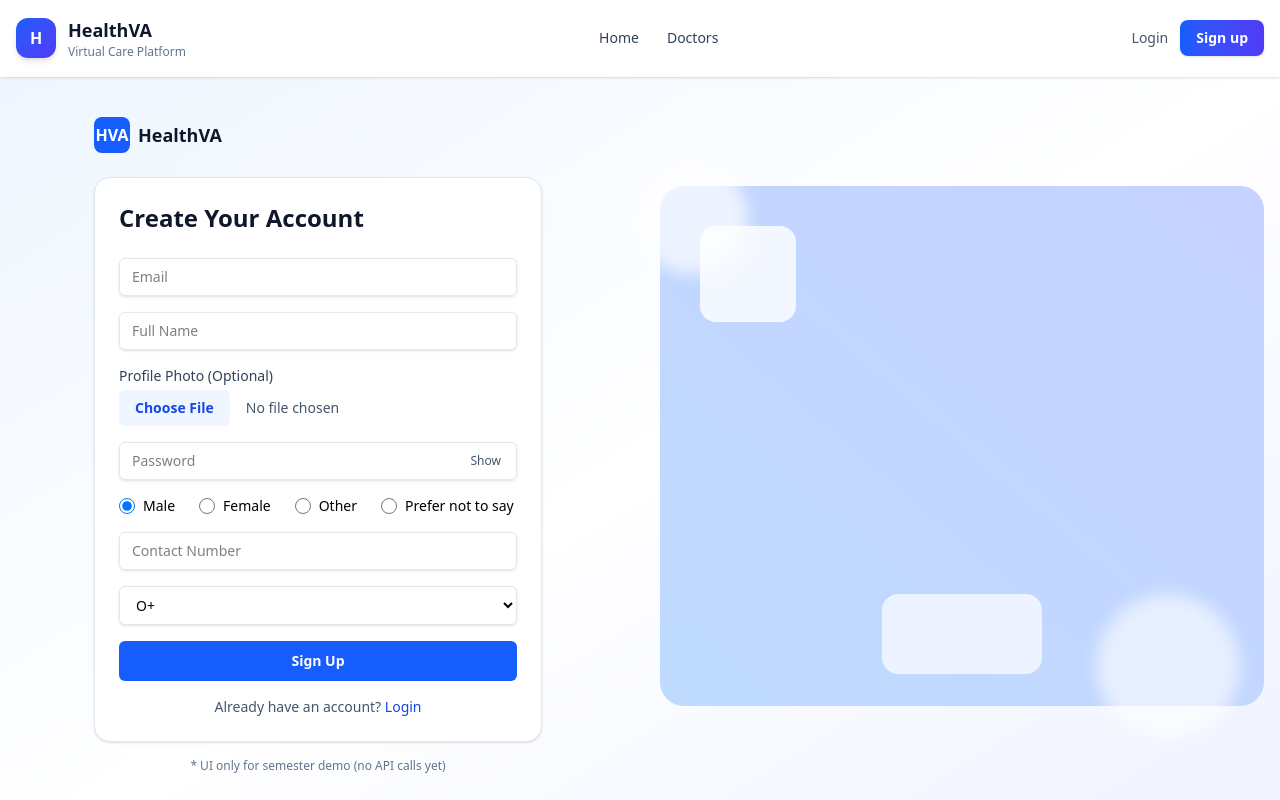
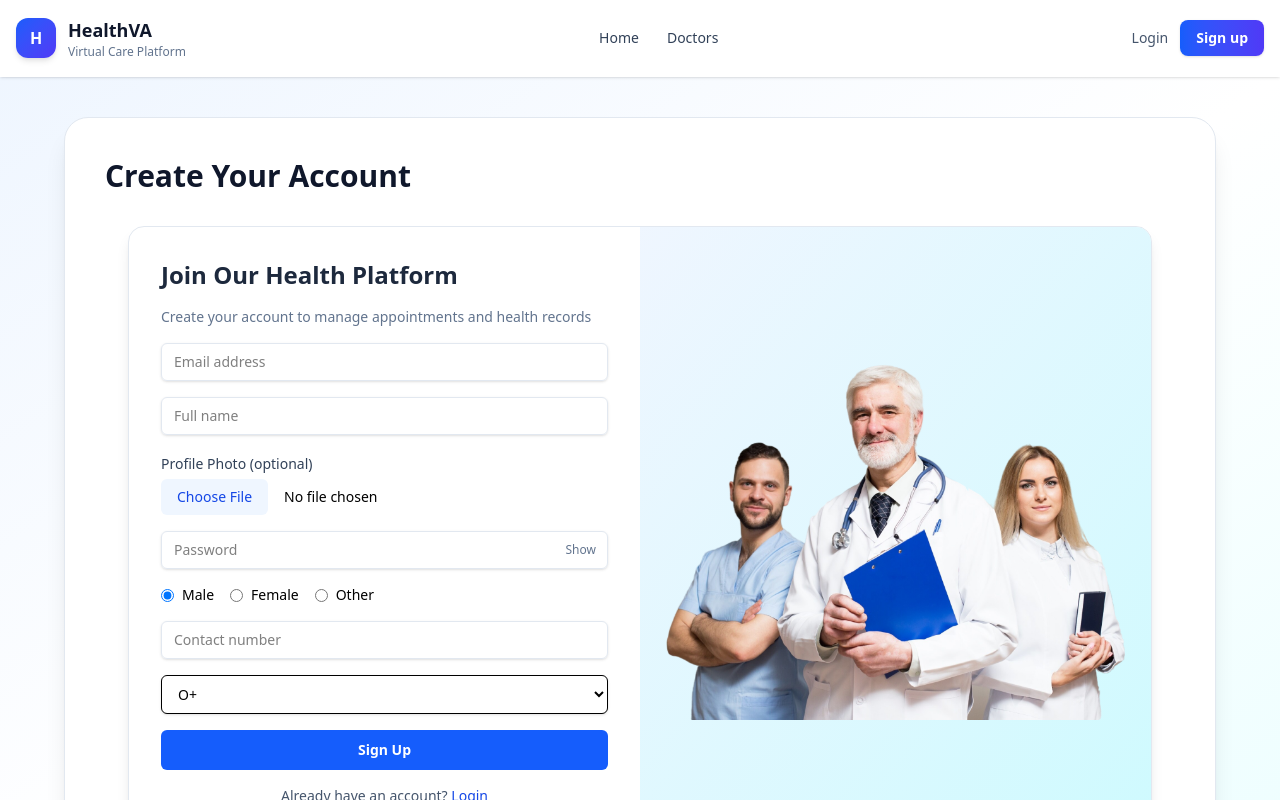
Before and after one commit to AaishaShahani2001/MediMate, a React app in the folder frontend/: page /signup in a window 1280 px wide. Shown: the top 800 px of the page. Built offline with nearby package versions, Linux system fonts and the light colour scheme; the HTML template or start-up script is replaced by a standard one.

Commit message:
modified login and signup ui

```diff
--- a/frontend/src/components/AuthLayout.jsx
+++ b/frontend/src/components/AuthLayout.jsx
@@ -1,31 +1,40 @@
 import { Link } from "react-router-dom";
 
-export default function AuthLayout({ title, subtitle, children }) {
+export default function AuthLayout({
+  title,
+  subtitle,
+  size = "compact", // compact | wide
+  children,
+}) {
   return (
-    <main className="min-h-screen bg-linear-to-br from-blue-50 via-white to-indigo-50">
-      <div className="mx-auto grid max-w-7xl grid-cols-1 items-center gap-10 px-4 py-10 md:grid-cols-2">
-        {/* Left: Form */}
-        <div className="mx-auto w-full max-w-md">
-          <Link to="/" className="mb-6 inline-flex items-center gap-2">
-            <div className="grid h-9 w-9 place-items-center rounded-lg bg-blue-600 text-white font-bold">HVA</div>
-            <span className="text-lg font-semibold text-slate-900">HealthVA</span>
-          </Link>
-          <div className="rounded-2xl border border-slate-200 bg-white p-6 shadow-sm">
-            <h1 className="text-2xl font-semibold text-slate-900">{title}</h1>
-            {subtitle && <p className="mt-1 text-sm text-slate-600">{subtitle}</p>}
-            <div className="mt-6">{children}</div>
+    <main className="min-h-screen bg-linear-to-br from-blue-50 via-white to-cyan-50 flex items-center justify-center px-4 py-10">
+
+      {/* Responsive container */}
+      <div
+        className={`w-full ${
+          size === "wide"
+            ? "max-w-6xl"
+            : "max-w-md"
+        }`}
+      >
+        {/* AUTH CARD */}
+        <div className="rounded-3xl border border-slate-200 bg-white p-6 sm:p-8 lg:p-10 shadow-xl">
+
+          {/* Title */}
+          <h1 className="text-2xl sm:text-3xl font-bold text-slate-900">
+            {title}
+          </h1>
+
+          {subtitle && (
+            <p className="mt-2 text-sm text-slate-600">
+              {subtitle}
+            </p>
+          )}
+
+          {/* Content */}
+          <div className="mt-6 sm:mt-8">
+            {children}
           </div>
-          <p className="mt-4 text-center text-xs text-slate-500">
-            * UI only for semester demo (no API calls yet)
-          </p>
-        </div>
-
-        {/* Right: Decorative panel */}
-        <div className="relative hidden h-[520px] rounded-3xl bg-linear-to-tr from-blue-200 to-indigo-200 md:block">
-          <div className="absolute -left-6 -top-6 h-28 w-28 rounded-full bg-white/70 blur" />
-          <div className="absolute -bottom-8 right-6 h-36 w-36 rounded-full bg-white/60 blur" />
-          <div className="absolute left-10 top-10 h-24 w-24 rounded-2xl bg-white/80 backdrop-blur" />
-          <div className="absolute bottom-8 left-1/2 h-20 w-40 -translate-x-1/2 rounded-2xl bg-white/70 backdrop-blur" />
         </div>
       </div>
     </main>
--- a/frontend/src/pages/Signup.jsx
+++ b/frontend/src/pages/Signup.jsx
@@ -2,6 +2,7 @@ import { useState } from "react";
 import { Link, useNavigate } from "react-router-dom";
 import AuthLayout from "../components/AuthLayout";
 import { API_BASE, useAuth } from "../context/AuthContext";
+import heroImg from "../assets/header_img.png";
 
 const BLOOD_GROUPS = ["A+", "A-", "B+", "B-", "O+", "O-", "AB+", "AB-"];
 
@@ -30,6 +31,12 @@ export default function Signup() {
     if (!form.name) e.name = "Full name is required";
     if (!form.password || form.password.length < 6) e.password = "Min 6 characters";
     if (!form.phone) e.phone = "Contact number is required";
+    if (!form.phone) {
+      e.phone = "Contact number is required";
+    } else if (!/^[0-9]{10}$/.test(form.phone)) {
+      e.phone = "Enter a valid 10-digit phone number";
+    }
+
     if (!form.blood) e.blood = "Select your blood group";
     setErrors(e);
     return Object.keys(e).length === 0;
@@ -69,133 +76,140 @@ export default function Signup() {
   }
 
   return (
-    <AuthLayout title="Create Your Account">
-      <form onSubmit={onSubmit} className="space-y-4">
+    <AuthLayout title="Create Your Account" size="wide">
+      <div className="mx-auto grid w-full max-w-5xl grid-cols-1 overflow-hidden rounded-2xl border border-slate-200 bg-white shadow-lg lg:grid-cols-2">
+
+        {/* ================= LEFT : FORM ================= */}
+        <form
+          onSubmit={onSubmit}
+          className="space-y-4 p-8"
+        >
+          <h2 className="text-2xl font-bold text-slate-800">
+            Join Our Health Platform
+          </h2>
+
+          <p className="text-sm text-slate-500">
+            Create your account to manage appointments and health records
+          </p>
+
           {/* Email */}
-        <div>
           <input
             type="email"
-            placeholder="Email"
+            placeholder="Email address"
             value={form.email}
             onChange={(e) => setForm({ ...form, email: e.target.value })}
-            className={`w-full rounded-md border px-3 py-2 text-sm outline-none shadow-sm
-              ${errors.email ? "border-red-300 focus:ring-2 focus:ring-red-200"
-                : "border-slate-200 focus:border-blue-300 focus:ring-2 focus:ring-blue-200"}`}
+            className={`w-full rounded-md border px-3 py-2 text-sm shadow-sm outline-none
+            ${errors.email
+                ? "border-red-300"
+                : "border-slate-200 focus:ring-2 focus:ring-blue-200"
+              }`}
           />
-          {errors.email && <p className="mt-1 text-xs text-red-600">{errors.email}</p>}
-        </div>
+          {errors.email && <p className="text-xs text-red-600">{errors.email}</p>}
 
           {/* Full Name */}
-        <div>
           <input
-            placeholder="Full Name"
+            placeholder="Full name"
             value={form.name}
             onChange={(e) => setForm({ ...form, name: e.target.value })}
-            className={`w-full rounded-md border px-3 py-2 text-sm outline-none shadow-sm
-              ${errors.name ? "border-red-300 focus:ring-2 focus:ring-red-200"
-                : "border-slate-200 focus:border-blue-300 focus:ring-2 focus:ring-blue-200"}`}
+            className={`w-full rounded-md border px-3 py-2 text-sm shadow-sm outline-none
+            ${errors.name
+                ? "border-red-300"
+                : "border-slate-200 focus:ring-2 focus:ring-blue-200"
+              }`}
           />
-          {errors.name && <p className="mt-1 text-xs text-red-600">{errors.name}</p>}
-        </div>
+          {errors.name && <p className="text-xs text-red-600">{errors.name}</p>}
 
-        {/* Optional Avatar */}
+          {/* Avatar */}
           <div>
-          <label className="block mb-1 text-sm font-medium text-slate-700">
-            Profile Photo (Optional)
+            <label className="text-sm font-medium text-slate-700">
+              Profile Photo (optional)
             </label>
-
             <input
               type="file"
               accept="image/*"
               onChange={(e) => setAvatar(e.target.files[0])}
-            className="w-full text-sm text-slate-600
+              className="mt-1 w-full text-sm
               file:mr-4 file:rounded-md file:border-0
               file:bg-blue-50 file:px-4 file:py-2
-               file:text-sm file:font-semibold file:text-blue-700
-               hover:file:bg-blue-100"
+              file:text-blue-700 hover:file:bg-blue-100"
             />
           </div>
 
-
-        {/* Password with Show */}
-        <div>
+          {/* Password */}
           <div className="relative">
             <input
               type={showPass ? "text" : "password"}
               placeholder="Password"
               value={form.password}
               onChange={(e) => setForm({ ...form, password: e.target.value })}
-              className={`w-full rounded-md border px-3 py-2 pr-12 text-sm outline-none shadow-sm
-                ${errors.password ? "border-red-300 focus:ring-2 focus:ring-red-200"
-                  : "border-slate-200 focus:border-blue-300 focus:ring-2 focus:ring-blue-200"}`}
+              className={`w-full rounded-md border px-3 py-2 pr-12 text-sm shadow-sm outline-none
+              ${errors.password
+                  ? "border-red-300"
+                  : "border-slate-200 focus:ring-2 focus:ring-blue-200"
+                }`}
             />
             <button
               type="button"
-              onClick={() => setShowPass((s) => !s)}
-              className="absolute right-2 top-1/2 -translate-y-1/2 rounded px-2 py-1 text-xs font-medium text-slate-600 hover:bg-slate-100"
+              onClick={() => setShowPass(!showPass)}
+              className="absolute right-3 top-1/2 -translate-y-1/2 text-xs text-slate-500 hover:text-blue-600"
             >
               {showPass ? "Hide" : "Show"}
             </button>
           </div>
-          {errors.password && <p className="mt-1 text-xs text-red-600">{errors.password}</p>}
-        </div>
+          {errors.password && <p className="text-xs text-red-600">{errors.password}</p>}
 
           {/* Gender */}
-        <div className="flex items-center gap-6 text-sm">
-          {["Male", "Female", "Other", "Prefer not to say"].map((g) => (
-            <label key={g} className="inline-flex items-center gap-2">
+          <div className="flex gap-4 text-sm">
+            {["Male", "Female", "Other"].map((g) => (
+              <label key={g} className="flex items-center gap-2">
                 <input
                   type="radio"
-                name="gender"
-                value={g}
                   checked={form.gender === g}
-                onChange={(e) => setForm({ ...form, gender: e.target.value })}
-                className="h-4 w-4 text-blue-600 focus:ring-blue-200"
+                  onChange={() => setForm({ ...form, gender: g })}
+                  className="text-blue-600 focus:ring-blue-200"
                 />
                 {g}
               </label>
             ))}
           </div>
 
-        {/* Contact Number */}
-        <div>
+          {/* Phone */}
           <input
-            placeholder="Contact Number"
+            placeholder="Contact number"
             value={form.phone}
-            onChange={(e) => setForm({ ...form, phone: e.target.value })}
-            className={`w-full rounded-md border px-3 py-2 text-sm outline-none shadow-sm
-              ${errors.phone ? "border-red-300 focus:ring-2 focus:ring-red-200"
-                : "border-slate-200 focus:border-blue-300 focus:ring-2 focus:ring-blue-200"}`}
+            onChange={(e) =>
+              setForm({
+                ...form,
+                phone: e.target.value.replace(/\D/g, ""), // numbers only
+              })
+            }
+            className={`w-full rounded-md border px-3 py-2 text-sm shadow-sm outline-none
+            ${errors.phone
+                ? "border-red-300"
+                : "border-slate-200 focus:ring-2 focus:ring-blue-200"
+              }`}
           />
-          {errors.phone && <p className="mt-1 text-xs text-red-600">{errors.phone}</p>}
-        </div>
+          {errors.phone && <p className="text-xs text-red-600">{errors.phone}</p>}
 
           {/* Blood Group */}
-        <div>
           <select
             value={form.blood}
             onChange={(e) => setForm({ ...form, blood: e.target.value })}
-            className={`w-full rounded-md border px-3 py-2 text-sm outline-none shadow-sm bg-white
-              ${errors.blood ? "border-red-300 focus:ring-2 focus:ring-red-200"
-                : "border-slate-200 focus:border-blue-300 focus:ring-2 focus:ring-blue-200"}`}
+            className="w-full rounded-md border px-3 py-2 text-sm shadow-sm outline-none bg-white focus:ring-2 focus:ring-blue-200"
           >
-            <option value="">Select Blood Group</option>
             {BLOOD_GROUPS.map((g) => (
               <option key={g} value={g}>{g}</option>
             ))}
           </select>
-          {errors.blood && <p className="mt-1 text-xs text-red-600">{errors.blood}</p>}
-        </div>
 
-        {err && <p className="text-sm text-rose-600">{err}</p>}
+          {err && <p className="text-sm text-red-600">{err}</p>}
 
-        {/* Submit */}
           <button
             type="submit"
             disabled={loading}
-          className="w-full rounded-md bg-blue-600 px-4 py-2.5 text-sm font-semibold text-white hover:bg-blue-700 disabled:cursor-not-allowed disabled:bg-blue-300"
+            className="w-full rounded-md bg-blue-600 py-2.5 text-sm font-semibold text-white hover:bg-blue-700 disabled:bg-blue-300"
           >
-          {loading ? "Creating..." : "Sign Up"}
+            {loading ? "Creating account..." : "Sign Up"}
           </button>
 
           <p className="text-center text-sm text-slate-600">
@@ -205,6 +219,18 @@ export default function Signup() {
             </Link>
           </p>
         </form>
+
+        {/* ================= RIGHT : HERO ================= */}
+        <div className="relative hidden lg:flex items-center justify-center bg-linear-to-br from-blue-50 to-cyan-100 p-6">
+          <img
+            src={heroImg}
+            alt="Healthcare illustration"
+            className="max-h-[420px] w-full object-contain"
+          />
+        </div>
+      </div>
     </AuthLayout>
   );
+
+
 }
```
Also changed, not shown: frontend/src/assets/header_img.png (added). Lines whose indentation alone changed are shown as unchanged.
